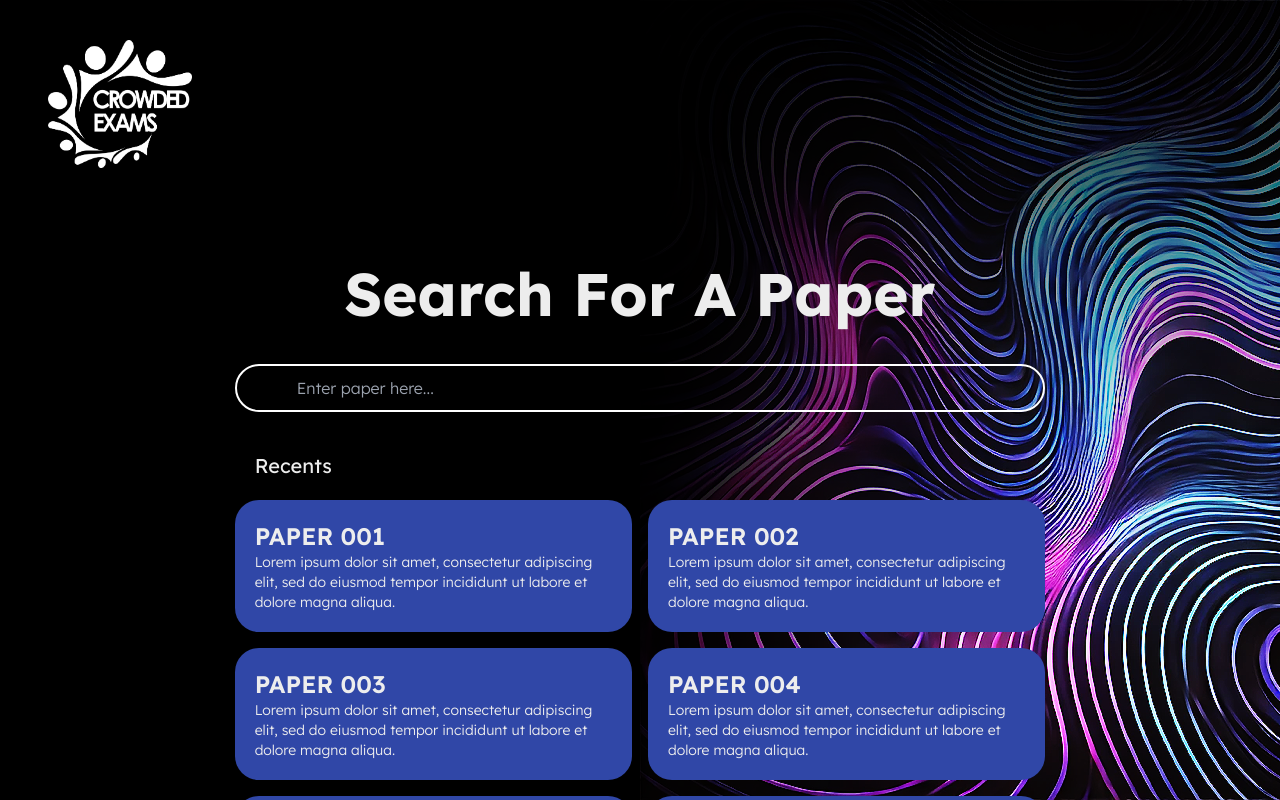
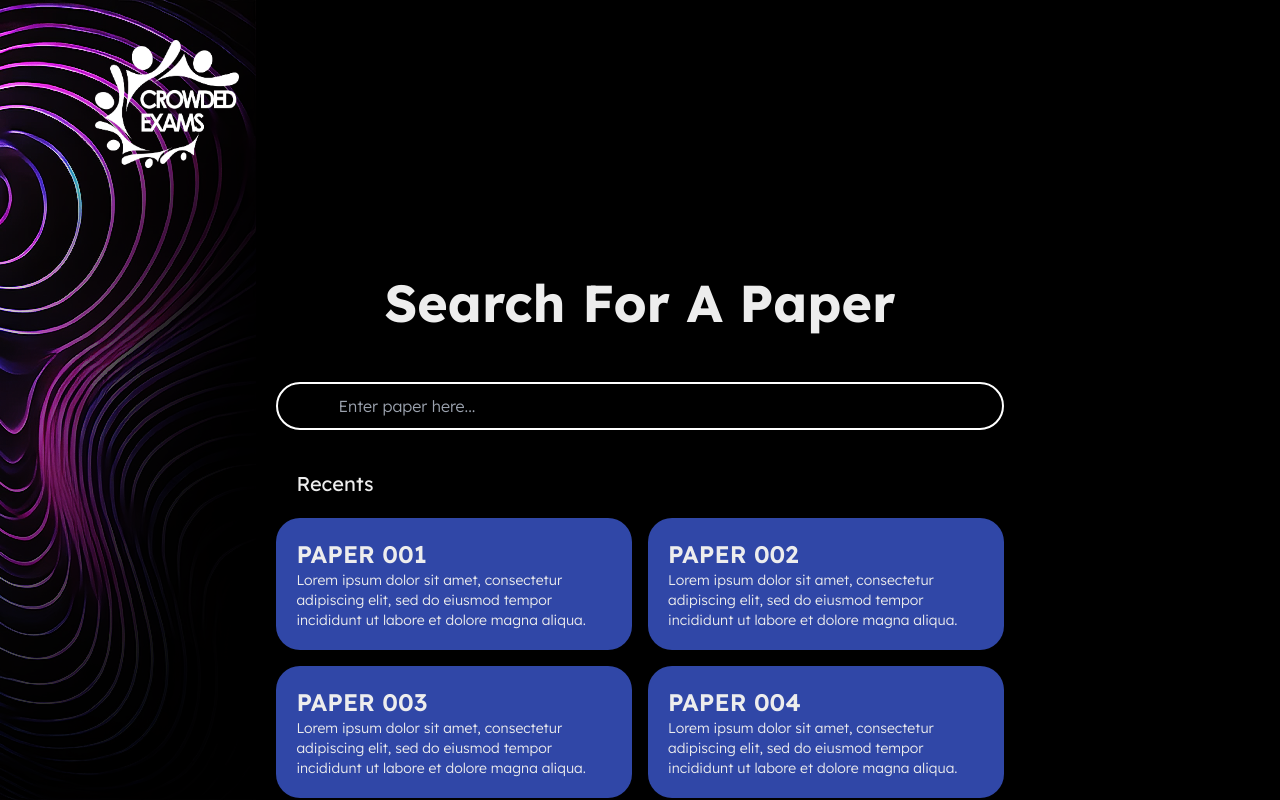
Before and after one commit to br-Chan/Exam-Comparison-Board, a Next.js app: page /search in a window 1280 px wide. Shown: the top 800 px of the page. Built offline with nearby package versions, Linux system fonts and the light colour scheme.

Commit message:
feat: finish base search page

```diff
--- a/src/app/components/header.tsx
+++ b/src/app/components/header.tsx
@@ -3,7 +3,7 @@ import Image from "next/image";
 
 export default function Header() {
   return (
-    <nav className="flex pt-10 px-12 justify-between w-full font-[family-name:var(--font-lexend)] h-25">
+    <nav className="flex pt-10 justify-between w-full font-[family-name:var(--font-lexend)] h-25">
       <div className="flex items-end gap-2">
         <div className="relative w-36 h-32">
           <Link href="/">
--- /dev/null
+++ b/src/app/components/searchbar.tsx
@@ -0,0 +1,21 @@
+import { ChangeEvent, KeyboardEvent, useState } from "react";
+import Image from "next/image"
+
+export default function Searchbar({ placeholder, callback }: { placeholder: string, callback: ( value: string ) => any }) {
+    const [value, setValue] = useState("");
+
+    const handleChange = (event: ChangeEvent<HTMLInputElement>) => {
+        setValue(event.target.value);
+    }
+
+    const handleEnter = (event: KeyboardEvent<HTMLInputElement>) => {
+        if (event.key === "Enter") callback(value)
+  }
+
+    return (
+        <div className=" rounded-full h-12 border-white border-2 flex px-5 gap-4">
+            <Image src="/magnifying.svg" className=" dark:invert" alt="search" width="24" height="24"/>
+            <input type="text" placeholder={placeholder} value={value} onChange={handleChange} onKeyDown={handleEnter} className="flex-grow outline-none bg-transparent text-base font-light"/>
+        </div>
+    )
+}
--- a/src/app/layout.tsx
+++ b/src/app/layout.tsx
@@ -35,7 +35,7 @@ export default function RootLayout({
       <body
         className={`${lexend.variable} ${lexend.variable} antialiased`}
       >
-        <div className=" grid grid-rows-[auto_1fr] h-screen">
+        <div className=" grid grid-rows-[auto_1fr] h-screen px-primary">
           <Header />
           {children}
         </div>
--- a/src/app/page.tsx
+++ b/src/app/page.tsx
@@ -10,9 +10,9 @@ export default function Home() {
         <Image src="/background.png" fill={true} alt="" className=" object-cover object-left"/>
       </div>
       <div className="h-full w-full flex items-center">
-        <div className="flex px-12 flex-col lg:flex-row justify-between gap-10 lg:px-20 xl:px-28 font-[family-name:var(--font-lexend)] w-full">
+        <div className="flex flex-col lg:flex-row justify-between gap-10 font-[family-name:var(--font-lexend)] w-full">
           <div className="flex flex-col gap-10">
-            <div className="text-5xl md:text-6xl lg:text-7xl xl:text-8xl 2xl:text-9xl font-bold">
+            <div className="text-header leading-none font-bold">
               <h1>Welcome.</h1>
             </div>
             <Link href="/login" className="bg-blue w-fit text-xl px-8 py-3 rounded-full flex gap-2">
@@ -21,9 +21,9 @@ export default function Home() {
             </Link>
           </div>
           <div className=" flex lg:w-2/5 lg:justify-center">
-            <div className="max-w-80 2xl:w-96 lg:backdrop-blur-md lg:p-6 rounded-xl flex flex-col gap-2" >
-              <h2 className=" text-xl 2xl:text-2xl font-bold">What do we do?</h2>
-              <p className=" text-md 2xl:text-lg">Our goal is to help students around the world study for their exams, by providing a platform that encourages collaboration to solve previous exams. </p>
+            <div className="max-w-80 lg:backdrop-blur-md lg:p-6 rounded-xl flex flex-col gap-2" >
+              <h2 className=" text-xl font-bold">What do we do?</h2>
+              <p className=" text-md">Our goal is to help students around the world study for their exams, by providing a platform that encourages collaboration to solve previous exams. </p>
             </div>
           </div>
         </div>
--- a/src/app/search/page.tsx
+++ b/src/app/search/page.tsx
@@ -1,18 +1,18 @@
+"use client"
+
 import Image from "next/image";
 import Card from "../components/card";
+import Searchbar from "../components/searchbar";
 
 export default function Search() {
     return (
-        <div className=" py-24 px-8">
-            <div className="fixed -z-50 left-1/2 bottom-0 h-full w-1/2 ">
-                <Image src="/background.png" fill={true} alt="" className=" object-cover object-left"/>
+        <>
+            <div className="fixed -z-50 left-0 bottom-0 h-full w-1/5 min-w-44">
+                <Image src="/background_rotated.png" fill={true} alt="" className=" object-cover object-right"/>
             </div>
             <div className=" flex flex-col font-[family-name:var(--font-lexend)] mx-auto gap-10 md:w-4/6">
-                <h1 className=" text-3xl xl:text-6xl text-center font-bold">Search For A Paper</h1>
-                <div className=" rounded-full h-12 border-white border-2 flex px-5 gap-4">
-                    <Image src="/magnifying.svg" className=" dark:invert" alt="search" width="24" height="24"/>
-                    <input type="text" placeholder="Enter paper here..." className="flex-grow outline-none bg-transparent text-base font-light"/>
-                </div>
+                <h1 className=" text-header2 text-center font-bold mt-24">Search For A Paper</h1>
+                <Searchbar placeholder="Enter paper here..." callback={(value) => console.log(value)} />
                 <div className=" flex flex-col gap-5">
                     <h2 className=" text-xl pl-5">Recents</h2>
                     <div className=" grid grid-cols-[repeat(auto-fit,minmax(19rem,1fr))] gap-4">
@@ -26,6 +26,6 @@ export default function Search() {
                     </div>
                 </div>
             </div>
-        </div>
+        </>
     )
 }
--- a/tailwind.config.ts
+++ b/tailwind.config.ts
@@ -13,6 +13,13 @@ export default {
         foreground: "var(--foreground)",
         blue: "#3047A7",
       },
+      spacing: {
+        primary: "clamp(2rem, 0.4694rem + 6.8027vw, 7rem)",
+      },
+      fontSize: {
+        header: "clamp(3rem, 1.4694rem + 6.8027vw, 8rem)",
+        header2: "clamp(1.75rem, 1.1667rem + 2.5926vw, 3.5rem)",
+      }
     },
   },
   plugins: [],
```
Also changed, not shown: public/background_rotated.png (added).
